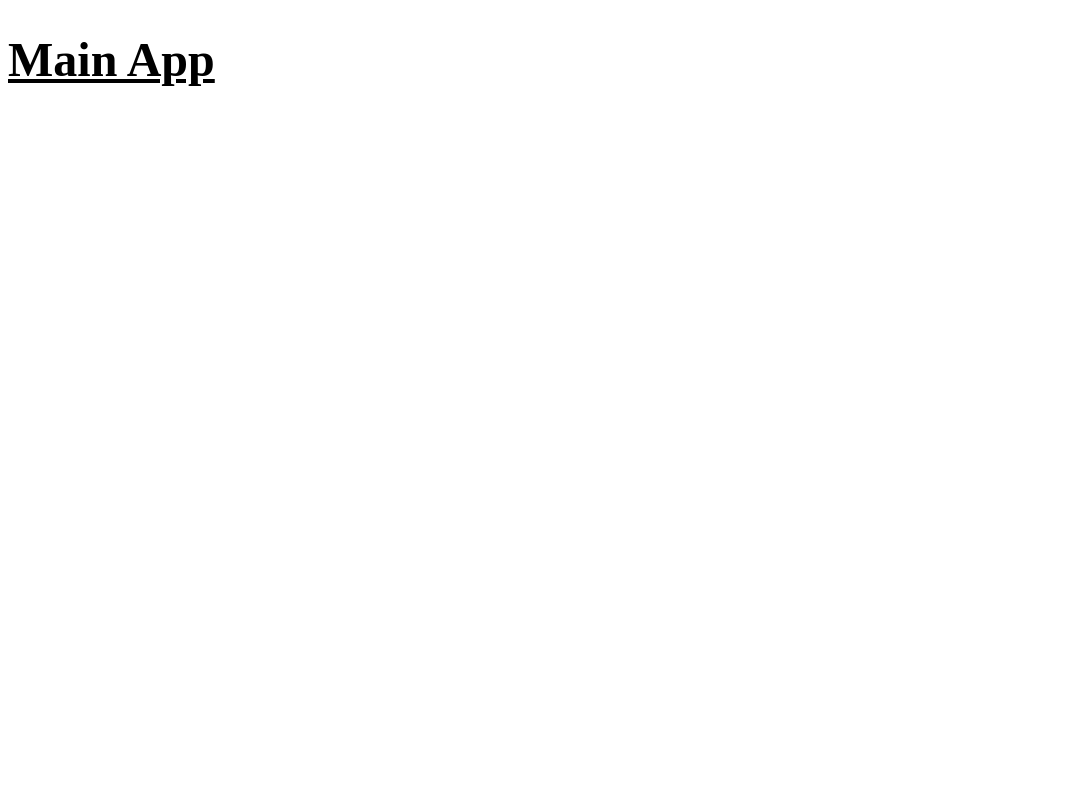
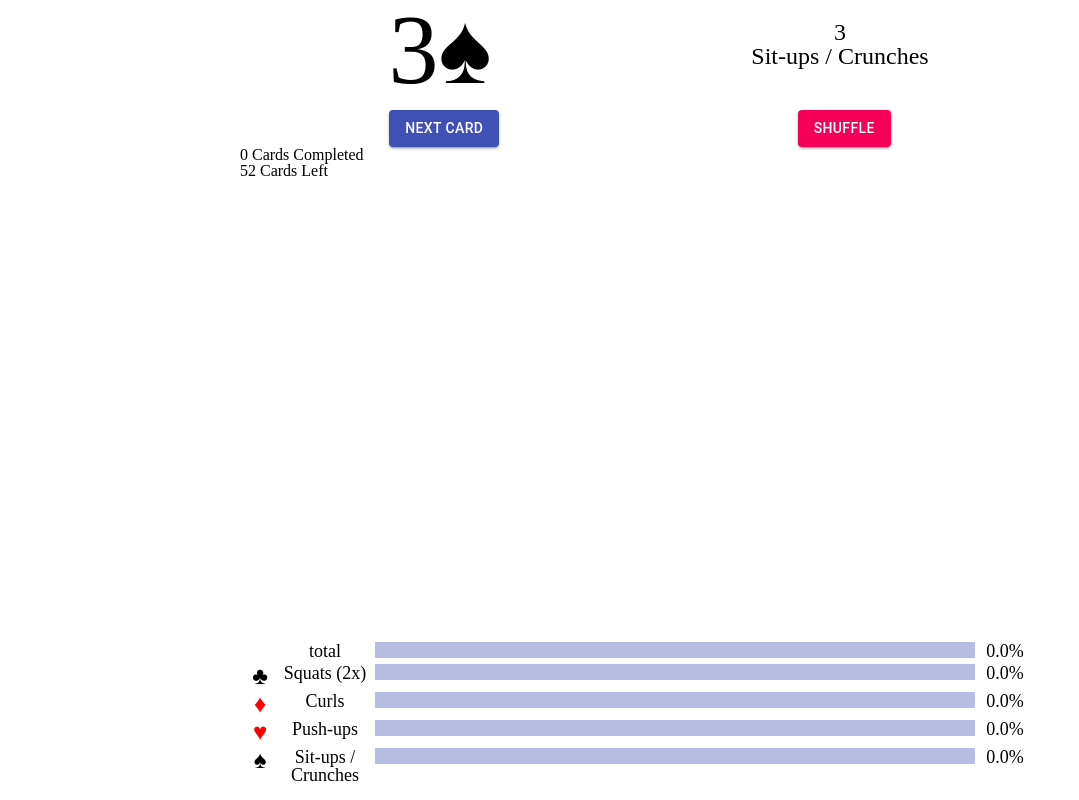
Before and after one commit to coolinmc6/cards-workout, a React app: page / in a window 1280 px wide. Shown: the whole page, without its empty margins (0-1079 px from the left). Built offline with nearby package versions, Linux system fonts and the light colour scheme.

Commit message:
More styling and more functionality

```diff
--- a/package.json
+++ b/package.json
@@ -29,7 +29,11 @@
     "webpack-dev-server": "^3.3.1"
   },
   "dependencies": {
+    "@material-ui/core": "^4.9.12",
+    "@material-ui/styles": "^4.9.10",
+    "lodash": "^4.17.15",
     "react": "^16.8.6",
-    "react-dom": "^16.8.6"
+    "react-dom": "^16.8.6",
+    "react-icons": "^3.10.0"
   }
 }
--- /dev/null
+++ b/src/component/ActiveCard.js
@@ -0,0 +1,50 @@
+import React, { useEffect, useState } from 'react';
+import { createSuit, getWorkout, getValue } from '../helpers';
+import { makeStyles } from '@material-ui/styles';
+
+const useStyles = makeStyles((theme) => ({
+  root: {
+    display: 'grid',
+    gridTemplateColumns: '5fr 5fr',
+  },
+  card: {
+    fontSize: 100,
+    textAlign: 'center',
+  },
+  workoutParent: {
+    fontSize: 24,
+    textAlign: 'center',
+    paddingTop: 20,
+  },
+  reps: {
+    // fontSize: 18,
+  }
+}))
+
+// Active Card & Workout
+const ActiveCard = ({ activeCard, legend }) => {
+  if(activeCard) {
+    const value = getValue(activeCard);
+    console.log({ activeCard, legend, value })
+
+  }
+
+  const classes = useStyles();
+
+  return (
+    <div className={classes.root}>
+      <div className={classes.card}>{activeCard && (
+        <>
+          {activeCard[0]}
+          {createSuit(activeCard[1])}
+        </>
+      )}</div>
+      <div className={classes.workoutParent}>
+        <div className={classes.reps}>{activeCard && getValue(activeCard)}</div>
+        <div className={classes.workout}>{activeCard && legend[activeCard[1]]}</div>
+      </div>
+    </div>
+  )
+}
+
+export default ActiveCard;
--- /dev/null
+++ b/src/component/ProgressBar.js
@@ -0,0 +1,58 @@
+import React from 'react';
+import { makeStyles, withStyles } from '@material-ui/styles';
+import LinearProgress from '@material-ui/core/LinearProgress';
+
+const useStyles = makeStyles((theme) => ({
+  root: {
+    display: 'grid',
+    gridTemplateColumns: '30px 100px 1fr 60px',
+    padding: '2px 5px',
+    fontSize: 18,
+  },
+  suit: {
+    textAlign: 'center',
+    fontSize: 24,
+  },
+  display: {
+    textAlign: 'center',
+  },
+  percent: {
+    textAlign: 'center',
+  },
+  red: {
+    color: 'red'
+  }
+}))
+
+const ProgressBarStyled = withStyles({
+  root: {
+    height: 16,
+  },
+  barColorPrimary: {
+    backgroundColor: '#168BAF', // color of actual progress bar
+  },
+})(LinearProgress);
+
+const createSuit = (suit) => {
+  let entity = suit === 'C' ? '&clubs;' : suit === 'S' ? '&#9824;' : suit === 'D' ? '&#9830;' : '&#x2665;';
+  return (
+    <div dangerouslySetInnerHTML={{__html: entity}} />
+  )
+}
+
+const ProgressBar = ({ numerator, denominator, suit, display }) => {
+  const value = numerator / denominator * 100
+  const classes = useStyles();
+  const suitElem = suit ? createSuit(suit) : '';
+  return (
+    <div className={classes.root}>
+      <div className={`${classes.suit} ${['H','D'].includes(suit) && classes.red}`}>{suitElem}</div>
+      <div className={classes.display}>{display}</div>
+      <ProgressBarStyled variant="determinate" value={value} />
+      <div className={classes.percent} >{`${value.toFixed(1)}%`}</div>
+    </div>
+  )
+
+}
+
+export default ProgressBar;
--- /dev/null
+++ b/src/component/Stat.js
@@ -0,0 +1,10 @@
+import React from 'react';
+
+const Stat = ({ num, label }) => {
+
+  return (
+    <div>{num} {label}</div>
+  )
+}
+
+export default Stat;
--- /dev/null
+++ b/src/container/Home.js
@@ -0,0 +1,140 @@
+import React, { useState, useEffect } from 'react';
+import _ from 'lodash';
+
+// Material UI
+import { makeStyles } from '@material-ui/styles';
+import Button from '@material-ui/core/Button';
+import Radio from '@material-ui/core/Radio';
+import RadioGroup from '@material-ui/core/RadioGroup';
+
+// Components
+import ActiveCard from '../component/ActiveCard';
+import ProgressBar from '../component/ProgressBar';
+import Stat from '../component/Stat';
+
+// Helpers
+import { buildDeck, getValue, library } from '../helpers';
+
+const useStyles = makeStyles((theme) => ({
+  root: {
+    display: 'grid',
+    minHeight: '90vh',
+    width: '100vw',
+    gridTemplateRows: '100px 1fr 80px',
+    maxWidth: 800,
+    margin: '0 auto',
+  },
+  btnBar: {
+    display: 'flex',
+    justifyContent: 'space-around',
+  },
+  stats: {},
+  main: {
+    paddingTop: 10,
+  },
+  progress: {}
+
+}));
+
+const Home = () => {
+  const classes = useStyles();
+  const [deck, setDeck] = useState([])
+  const [activeCard, setActiveCard] = useState(null)
+  const [completedCards, setCompletedCards] = useState([])
+  const [woLibrary, setWoLibrary] = useState(library.standard)
+
+  // Change Library
+
+
+  // Suits
+  const [total, setTotal] = useState(0);
+  const [clubs, setClubs] = useState(0)
+  const [diamonds, setDiamonds] = useState(0)
+  const [hearts, setHearts] = useState(0)
+  const [spades, setSpades] = useState(0)
+
+  useEffect(() => {
+    shuffle();
+  }, [])
+
+  const updateValues = (card) => {
+    const value = getValue(card);
+
+    switch(card[1]) {
+      case 'C':
+        setClubs(clubs+value);
+        break;
+      case 'D':
+        setDiamonds(diamonds+value);
+        break;
+      case 'H':
+        setHearts(hearts+value);
+        break;
+      case 'S':
+        setSpades(spades+value);
+        break;
+    }
+    setTotal(total+value);
+  }
+
+  const nextCard = () => {
+    const knockoff = deck.shift();
+    updateValues(knockoff);
+    const newActive = deck[0]
+    setActiveCard(newActive);
+    setDeck([...deck])
+    setCompletedCards([...completedCards, knockoff]);
+  }
+
+  const resetAll = () => {
+    setTotal(0);
+    setClubs(0);
+    setDiamonds(0);
+    setHearts(0);
+    setSpades(0);
+  }
+
+  const shuffle = () => {
+    const newDeck = _.shuffle(buildDeck());
+    const newActiveCard = newDeck[0];
+    resetAll();
+    setDeck(newDeck);
+    setActiveCard(newActiveCard);
+    setCompletedCards([])
+  }
+
+  return (
+    <div className={classes.root}>
+      <div className={classes.stats}>
+        <ActiveCard activeCard={activeCard} legend={woLibrary}/>
+      </div>
+      <div className={classes.main}>
+        <div className={classes.btnBar}>
+          <Button variant="contained" color="primary" onClick={nextCard}>Next Card</Button>
+          <Button variant="contained" color="secondary" onClick={shuffle}>Shuffle</Button>
+        </div>
+        <div className={classes.stats}>
+          <Stat num={0} label={'Cards Completed'} />
+          <Stat num={52} label={'Cards Left'} />
+        </div>
+        {/* <div className={classes.workoutType}>
+        <RadioGroup aria-label="gender" name="gender1" value={value} onChange={handleChange}>
+          <FormControlLabel value="female" control={<Radio />} label="Female" />
+          <FormControlLabel value="male" control={<Radio />} label="Male" />
+          <FormControlLabel value="other" control={<Radio />} label="Other" />
+          <FormControlLabel value="disabled" disabled control={<Radio />} label="(Disabled option)" />
+        </RadioGroup>
+        </div> */}
+      </div>
+      <div className={classes.progress}>
+        <ProgressBar display={'total'} numerator={total} denominator={104*4} />
+        <ProgressBar suit={'C'} display={woLibrary['C']} numerator={clubs} denominator={104} />
+        <ProgressBar suit={'D'} display={woLibrary['D']} numerator={diamonds} denominator={104} />
+        <ProgressBar suit={'H'} display={woLibrary['H']} numerator={hearts} denominator={104} />
+        <ProgressBar suit={'S'} display={woLibrary['S']} numerator={spades} denominator={104} />
+      </div>
+    </div>
+  )
+}
+
+export default Home;
--- a/src/css/styles.scss
+++ b/src/css/styles.scss
@@ -1,10 +1,48 @@
-h1 {
-    text-decoration: underline;
-    font-size: 48px;
+/* http://meyerweb.com/eric/tools/css/reset/
+   v2.0 | 20110126
+   License: none (public domain)
+*/
+
+html, body, div, span, applet, object, iframe,
+h1, h2, h3, h4, h5, h6, p, blockquote, pre,
+a, abbr, acronym, address, big, cite, code,
+del, dfn, em, img, ins, kbd, q, s, samp,
+small, strike, strong, sub, sup, tt, var,
+b, u, i, center,
+dl, dt, dd, ol, ul, li,
+fieldset, form, label, legend,
+table, caption, tbody, tfoot, thead, tr, th, td,
+article, aside, canvas, details, embed,
+figure, figcaption, footer, header, hgroup,
+menu, nav, output, ruby, section, summary,
+time, mark, audio, video {
+	margin: 0;
+	padding: 0;
+	border: 0;
+	font-size: 100%;
+	font: inherit;
+	vertical-align: baseline;
 }
-
-img {
-    // display: block;
-    max-width: 200px;
-    max-height: 200px;
+/* HTML5 display-role reset for older browsers */
+article, aside, details, figcaption, figure,
+footer, header, hgroup, menu, nav, section {
+	display: block;
 }
+body {
+	line-height: 1;
+}
+ol, ul {
+	list-style: none;
+}
+blockquote, q {
+	quotes: none;
+}
+blockquote:before, blockquote:after,
+q:before, q:after {
+	content: '';
+	content: none;
+}
+table {
+	border-collapse: collapse;
+	border-spacing: 0;
+}
--- /dev/null
+++ b/src/helpers.js
@@ -0,0 +1,76 @@
+import React from 'react';
+// Build Deck
+const buildDeck = () => {
+	const suits = ['C', 'D', 'H', 'S']
+	const denoms = [2, 3, 4, 5, 6, 7, 8, 9, 'T', 'J', 'Q', 'K', 'A']
+	const cards = [];
+	for(let i = 0; i < suits.length; i++) {
+		for(let j = 0; j < denoms.length; j++) {
+			let card = denoms[j] + suits[i];
+			cards.push(card);
+		}
+	}
+	return cards;
+}
+
+// Value of Card
+const getValue = (card) => {
+  let value;
+  switch(card[0]) {
+    case 'T':
+      value = 10;
+      break;
+    case 'J':
+      value = 11;
+      break;
+    case 'Q':
+      value = 12;
+      break;
+    case 'K':
+      value = 13;
+      break;
+    case 'A':
+      value = 14;
+      break;
+    default:
+      value = Number(card[0]);
+      break;
+  }
+  return value;
+}
+
+const getWorkout = ({ card, woLibrary }) => {
+  return woLibrary[card[1]]
+}
+
+const createSuit = (suit) => {
+  let entity = suit === 'C' ? '&clubs;' : suit === 'S' ? '&#9824;' : suit === 'D' ? '&#9830;' : '&#x2665;';
+  return (
+    <span dangerouslySetInnerHTML={{__html: entity}} />
+  )
+}
+
+const library = {
+	standard: {
+		C: 'Squats (2x)',
+		S: 'Sit-ups / Crunches',
+		H: 'Push-ups',
+		D: 'Curls'
+	},
+	core: {
+		C: 'Left Plank',
+		S: 'Right Plank',
+		H: 'Sit-ups',
+		D: 'Push-ups'
+	},
+	legs: {
+		C: 'Lunges',
+		S: 'Squats',
+		H: 'Bulgarian Lunges',
+		D: 'Crab Walk'
+	}
+}
+
+export {
+  buildDeck, createSuit, getValue, library
+}
--- a/src/index.html
+++ b/src/index.html
@@ -7,7 +7,6 @@
     <title>Colin's Awesome App</title>
 </head>
 <body>
-    <div id="root"></div>
-    <script src="main.js"></script>
+    <div id="root" style="height: 100vh;"></div>
 </body>
 </html>
--- a/src/index.js
+++ b/src/index.js
@@ -2,11 +2,13 @@ import React from 'react';
 import { render } from 'react-dom';
 import './css/styles.scss';
 
+import Home from './container/Home';
+
 const App = () => {
   return (
-    <main>
-      <h1>Main App</h1>
-    </main>
+    <>
+      <Home />
+    </>
   )
 }
 
```
Also changed, not shown: dist/index.html, dist/main.js.
